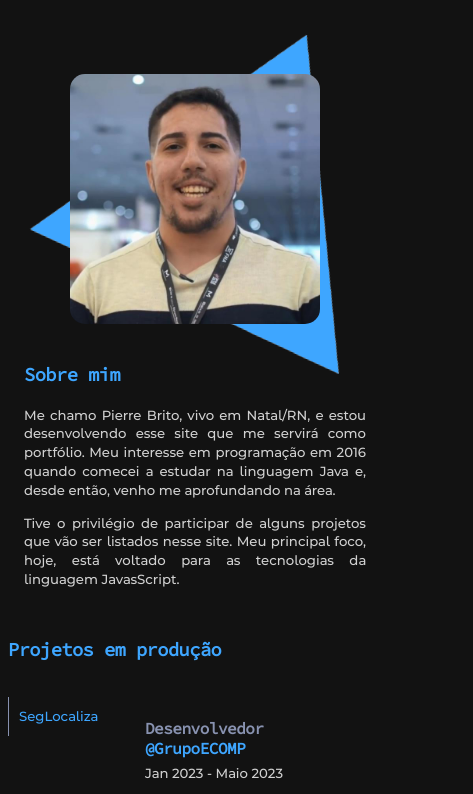
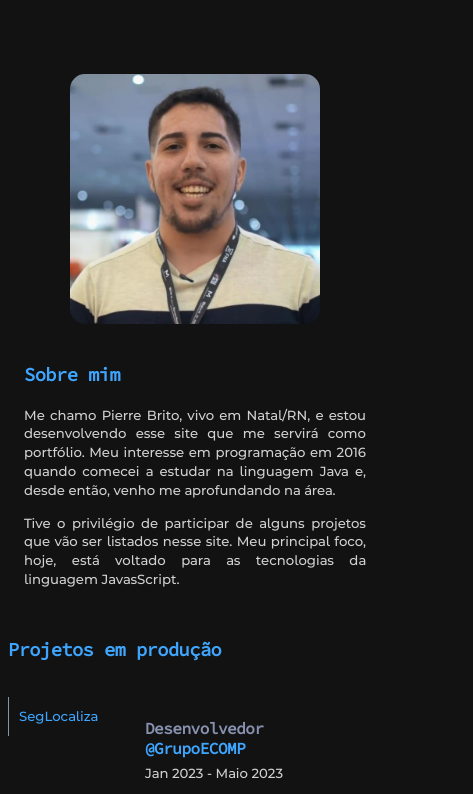
Before and after one commit to pierrecbrito/portfolio, a plain HTML site: page index.html in a window 390 px wide. Shown: the part 878-1672 px from the top of the page, 473 px wide, since content can reach past the window. Drawn offline with Linux system fonts and the light colour scheme.

Commit message:
Sem gundo para mobile

```diff
--- a/assets/css/secao_sobremim.css
+++ b/assets/css/secao_sobremim.css
@@ -55,7 +55,7 @@
     }
 
     .secao_sobremim_imagem::after {
-        left: 10px;
+        display: none;
     }
 
 }
```
